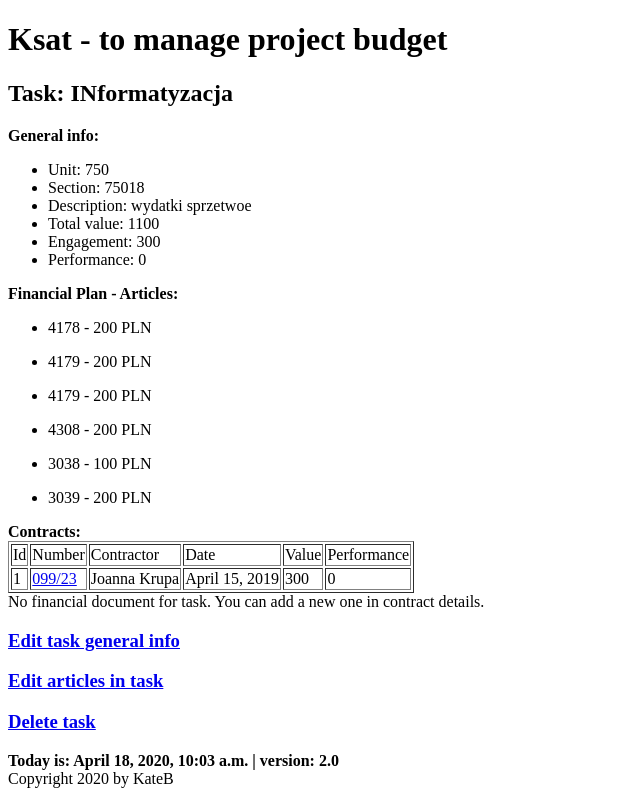
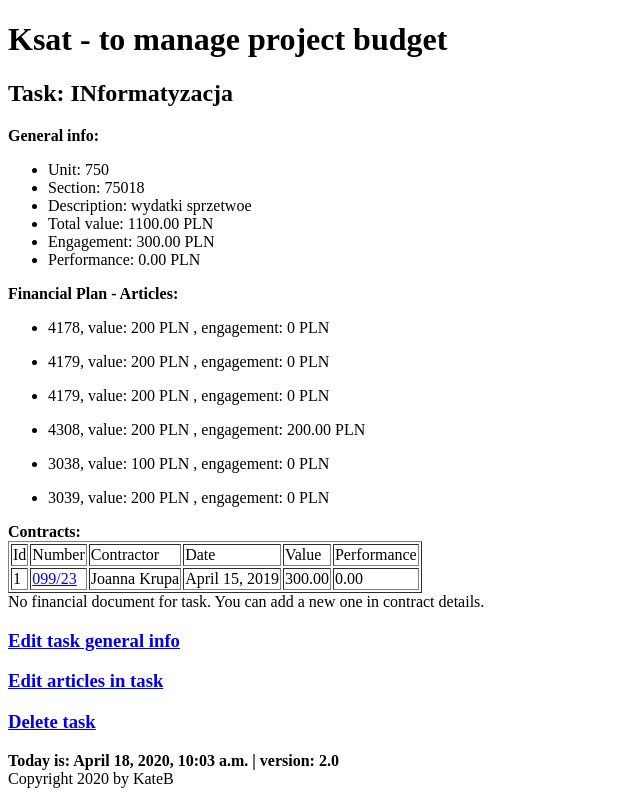
Before and after one commit to KatBotkowska/ksat, a Django app: page /ksat/task/9 in a window 1280 px wide. Shown: the whole page, without its empty margins (0-640 px from the left). Run offline with Django 3.2, Linux system fonts and the light colour scheme; data comes from the database, SQL or seed files in the repository; both versions use the stored data as it was after the commit.

Commit message:
'task done'

```diff
--- a/budget/models.py
+++ b/budget/models.py
@@ -44,7 +44,7 @@ class Task(models.Model):
     def task_value(self):
         value = TaskArticles.objects.filter(task=self).aggregate(total=Sum('value'))['total']
         if value:
-            return value
+            return round(value, 2)
         return 0
 
     def engagement(self):
@@ -52,14 +52,14 @@ class Task(models.Model):
         engagement = 0
         for contract in contracts:
             engagement += contract.contract_value()
-        return engagement
+        return round(engagement, 2)
 
     def performance(self):
         contracts = Contract.objects.filter(task=self)
         performance = 0
         for contract in contracts:
             performance += contract.contract_performance()
-        return performance
+        return round(performance, 2)
 
 
 class Meta:
@@ -77,6 +77,11 @@ class TaskArticles(models.Model):
         default_related_name = 'task_articles'
         ordering = ('task',)
         verbose_name = 'task articles'
+
+    def save(self, force_insert=False, force_update=False, using=None,
+             update_fields=None):
+        if self.article_id is not None:
+            super().save(force_insert, force_update, using, update_fields)
 
 
 class Contractor(models.Model):
@@ -97,13 +102,13 @@ class Contractor(models.Model):
         contracts_value = 0
         for contract in Contract.objects.filter(contractor=self):
             contracts_value += contract.contract_value()
-        return contracts_value
+        return round(contracts_value, 2)
 
     def contracts_performance(self):
         contracts_performance = 0
         for contract in Contract.objects.filter(contractor=self):
             contracts_performance += contract.contract_performance()
-        return contracts_performance
+        return round(contracts_performance, 2)
 
     class Meta:
         default_related_name = 'contractors'
@@ -128,7 +133,7 @@ class Contract(models.Model):
     def contract_value(self):
         value = ContractArticle.objects.filter(contract=self).aggregate(total=Sum('value'))['total']
         if value:
-            return value
+            return round(value, 2)
         return 0
 
     def contract_performance(self):
@@ -137,7 +142,7 @@ class Contract(models.Model):
         for fin_doc in fin_docs:
             # import pdb; pdb.set_trace()
             performance += fin_doc.fin_doc_value()
-        return performance
+        return round(performance, 2)
 
     class Meta:
         default_related_name = 'contract'
@@ -178,7 +183,7 @@ class FinancialDocument(models.Model):
     def fin_doc_value(self):
         value = FinDocumentArticle.objects.filter(fin_doc=self).aggregate(total=Sum('value'))['total']
         if value:
-            return value
+            return round(value, 2)
         return 0
 
     def __str__(self):
--- a/budget/templates/budget/add_articles_to_contract.html
+++ b/budget/templates/budget/add_articles_to_contract.html
@@ -18,6 +18,6 @@
 
 
 
-{#<a href="{% url 'budget:contract_details' contract.id %}"><input type="submit" value="Back"></a>#}
+<a href="{% url 'budget:contract_details' contract.id %}"><input type="submit" value="Back"></a>
 
 {% endblock %}
--- a/budget/templates/budget/contract_findocs.html
+++ b/budget/templates/budget/contract_findocs.html
@@ -29,7 +29,7 @@
                     <td>{{ forloop.counter }}</td>
                     <td><a href="{{ findoc.get_absolute_url }}">{{ findoc.number }}</a></td>
                     <td>{{ findoc.date }}</td>
-                    <td>{{ findoc.fin_doc_value }}</td>
+                    <td>{{ findoc.fin_doc_value|floatformat:2 }}</td>
                     <td>{{ findoc.payment_date1 }}</td>
                     <td>{% if findoc.payment_date2 %}{{ findoc.payment_date2 }}{% else %} No additional payements {% endif %}</td>
                 </tr>
--- a/budget/templates/budget/contracts.html
+++ b/budget/templates/budget/contracts.html
@@ -25,7 +25,7 @@
                     <td>{{ contract.date }}</td>
                     <td><a href="{% url 'budget:task_details' contract.task.id%}">{{ contract.task.title }}</a></td>
                     <td><a href="{% url 'budget:contractor_details' contract.contractor.id %}">{{ contract.contractor }}</a></td>
-                    <td>{{ contract.contract_value }}</td>
+                    <td>{{ contract.contract_value|floatformat:2 }}</td>
                     <td>{{ contract.contract_performance }}</td>
                 </tr>
             {% endfor %}
--- a/budget/templates/budget/task.html
+++ b/budget/templates/budget/task.html
@@ -1,4 +1,5 @@
 {% extends 'base.html' %}
+{% load article_functions %}
 {% block header %}
     <title>Task {{ task.title }}</title>
 {% endblock %}
@@ -10,17 +11,19 @@
             <li>Unit: {{ task.unit }}</li>
             <li>Section: {{ task.section }}</li>
             <li>Description: {{ task.description }}</li>
-            <li>Total value: {{ task.task_value }}</li>
-            <li>Engagement: {{ task.engagement }}</li>
-            <li>Performance: {{ task.performance }}</li>
+            <li>Total value: {{ task.task_value }} PLN</li>
+            <li>Engagement: {{ task.engagement|floatformat:2 }} PLN</li>
+            <li>Performance: {{ task.performance|floatformat:2 }} PLN</li>
         </ul>
     </div>
     <div>
         <b>Financial Plan - Articles:</b>
         {% for article in task.task_articles.all %}
-            <ul>
-                <li>{{ article.article.total_number }} - {{ article.value }} PLN</li>
+
+            <ul> {% if article.value != 0 %}
+                <li>{{ article.article.total_number }}, value: {{ article.value }} PLN , engagement: {% task_article_engagement article.article task  %} PLN </li>{% endif %}
             </ul>
+
         {% endfor %}
 
     </div>
@@ -45,8 +48,8 @@
                     <td><a href="{{ contract.get_absolute_url }}">{{ contract.number }}</a></td>
                     <td>{{ contract.contractor }}</td>
                     <td>{{ contract.date }}</td>
-                    <td>{{ contract.contract_value }} </td>
-                    <td>{{ contract.contract_performance }}</td>
+                    <td>{{ contract.contract_value|floatformat:2 }} </td>
+                    <td>{{ contract.contract_performance|floatformat:2 }}</td>
                 </tr>
             {% empty %} No contracts for task
             {% endfor %}
--- a/budget/templates/budget/task_findocs.html
+++ b/budget/templates/budget/task_findocs.html
@@ -31,7 +31,7 @@
                     <td>{{ findoc.date }}</td>
                     <td>{{ findoc.contract.number }}</td>
                     <td>{{ findoc.contractor }}</td>
-                    <td>{{ findoc.fin_doc_value }}</td>
+                    <td>{{ findoc.fin_doc_value|floatformat:2 }}</td>
                     <td>{{ findoc.payment_date1 }}</td>
                     <td>{% if findoc.payment_date2 %}{{ findoc.payment_date2 }}{% else %} No additional payements {% endif %}</td>
                 </tr>
--- a/budget/templates/budget/tasks.html
+++ b/budget/templates/budget/tasks.html
@@ -26,9 +26,9 @@
                 <td>{{ task.description }}</td>
                 <td>{{ task.unit }}</td>
                 <td>{{ task.section }} </td>
-                <td>{{ task.task_value}}</td>
-                <td>{{ task.engagement }}</td>
-                <td>{{task.performance}}</td>
+                <td>{{ task.task_value|floatformat:2}}</td>
+                <td>{{ task.engagement|floatformat:2 }}</td>
+                <td>{{task.performance|floatformat:2}}</td>
             </tr>
         {% endfor %}
         </tbody>
--- /dev/null
+++ b/budget/templatetags/article_functions.py
@@ -0,0 +1,17 @@
+from django import template
+from django.db.models import Sum
+
+from budget.models import Task, TaskArticles, Contract, ContractArticle, Articles
+
+register = template.Library()
+
+@register.simple_tag
+def task_article_engagement(article, task):
+    engagement = 0
+    contracts = Contract.objects.filter(task=task)
+    for contract in contracts:
+        contract_article_engagement = ContractArticle.objects.filter(contract=contract,
+                            contract_article=article).aggregate(total=Sum('value'))['total']
+        if contract_article_engagement is not None:
+            engagement += contract_article_engagement
+    return round(engagement, 2)
--- a/budget/views.py
+++ b/budget/views.py
@@ -37,54 +37,42 @@ class TaskDetailsView(DetailView):
 class AddTaskView(FormView):
     form_class = AddTaskForm
     template_name = 'budget/add_task.html'
-    success_url = reverse_lazy('budget:task_add_articles')
 
     def form_valid(self, form):
         task = form.save(commit=False)
         task.save()
-        # success_url = reverse_lazy('budget:task_add_articles', task.id)
         self.success_url = reverse('budget:task_add_articles', kwargs={'task_id': task.pk})
         return HttpResponseRedirect(self.success_url)
 
 
 # add articles to task
-class AddArticlesToTaskView(CreateView):
-    model = TaskArticles
-    form_class = AddArticlesToTaskForm
+class AddArticlesToTaskView(FormView):
     template_name = 'budget/add_articles_to_task.html'
     pk_url_kwarg = 'task_id'
-    success_url = reverse_lazy('budget:task_details')
+    success_url = ''
+
+    def get_task(self):
+        task_id = self.kwargs.get('task_id')
+        return Task.objects.get(id=task_id)
+
+    def get_form_class(self):
+        return formset_factory(AddArticlesToTaskForm, extra = 6)
+
+    def get_success_url(self):
+        return reverse('budget:task_details', kwargs= {'task_id': self.kwargs.get('task_id')})
+
+    def form_valid(self, form):
+        for single_form in form:
+            instance = single_form.save(commit=False)
+            instance.task = self.get_task()
+            instance.save()
+        return super().form_valid(form)
+
 
     def get_context_data(self, **kwargs):
         ctx = super().get_context_data(**kwargs)
-        # ctx['task_id'] = self.kwargs.get('task_id')
-        ctx['formset'] = AddArticlesToTaskFormSet(queryset=Articles.objects.none())
-        ctx['task'] = Task.objects.get(pk=self.kwargs.get('task_id'))
+        ctx['task'] = self.get_task()
         return ctx
-
-    def get_initial(self):
-        self.initial.update({'task_id': self.kwargs['task_id']})
-        return super().get_initial()
-
-    def post(self, request, *args, **kwargs):
-        formset = AddArticlesToTaskFormSet(request.POST)
-        if formset.is_valid():
-            return self.form_valid(formset)
-
-    def form_valid(self, formset):
-        instances = formset.save(commit=False)
-        for instance in instances:
-            instance.task = Task.objects.get(id=self.initial.get('task_id'))
-            # articles = formset.save(commit=False)
-            # articles.save()
-            instance.save()
-        self.success_url = reverse('budget:task_details', kwargs={'task_id': self.kwargs.get('task_id')})
-        import pdb;
-        pdb.set_trace()
-        return HttpResponseRedirect(self.success_url)
-
-    # def form_invalid(self, form):
-    #     print('not valid')
 
 
 class EditArticlesInTaskView(UpdateView):
@@ -96,7 +84,6 @@ class EditArticlesInTaskView(UpdateView):
 
     def get_context_data(self, **kwargs):
         ctx = super().get_context_data(**kwargs)
-        # ctx['task_id'] = self.kwargs.get('task_id')
         ctx['task'] = Task.objects.get(pk=self.kwargs.get('task_id'))
         ctx['formset'] = EditArticlesToTaskFormSet(queryset=TaskArticles.objects.filter(task=ctx['task']))
         return ctx
@@ -177,7 +164,7 @@ class AddArticlesToContractView(FormView):
 
     def get_form_class(self):
         contract = self.get_contract()
-        amount = contract.task.article.all().count()
+        #amount = contract.task.article.all().count()
         return formset_factory(AddArticlesToContractForm, extra=0)
 
     def get_success_url(self):
@@ -189,21 +176,27 @@ class AddArticlesToContractView(FormView):
             ca.save()
         return super().form_valid(form)
 
-
-
     def get_initial(self):
         contract = self.get_contract()
         amount = contract.task.article.all().count()
         return amount*[{'contract': contract}]
 
-
+    def get_context_data(self, **kwargs):
+        ctx = super().get_context_data(**kwargs)
+        ctx['contract'] = self.get_contract()
+        return ctx
 
 class EditArticlesInContractView(UpdateView):
     model = ContractArticle
     form_class = EditArticlesInContractForm
     template_name = 'budget/contract_edit_articles.html'
     pk_url_kwarg = 'contract_id'
-    # success_url = reverse_lazy('budget:contract_details')
+
+    # def get_queryset(self):
+    #     contract = Contract.objects.get(id=self.kwargs.get('contract_id'))
+    #     #import pdb; pdb.set_trace()
+    #     return ContractArticle.objects.filter(contract=contract)
+    # # success_url = reverse_lazy('budget:contract_details')
 
     def get_context_data(self, **kwargs):
         ctx = super().get_context_data(**kwargs)
```
Also changed, not shown: budget/forms.py (+3 -17 lines), budget/templates/budget/add_articles_to_task.html (+4 -9 lines), ksat.sqlite3, 1 other file.
